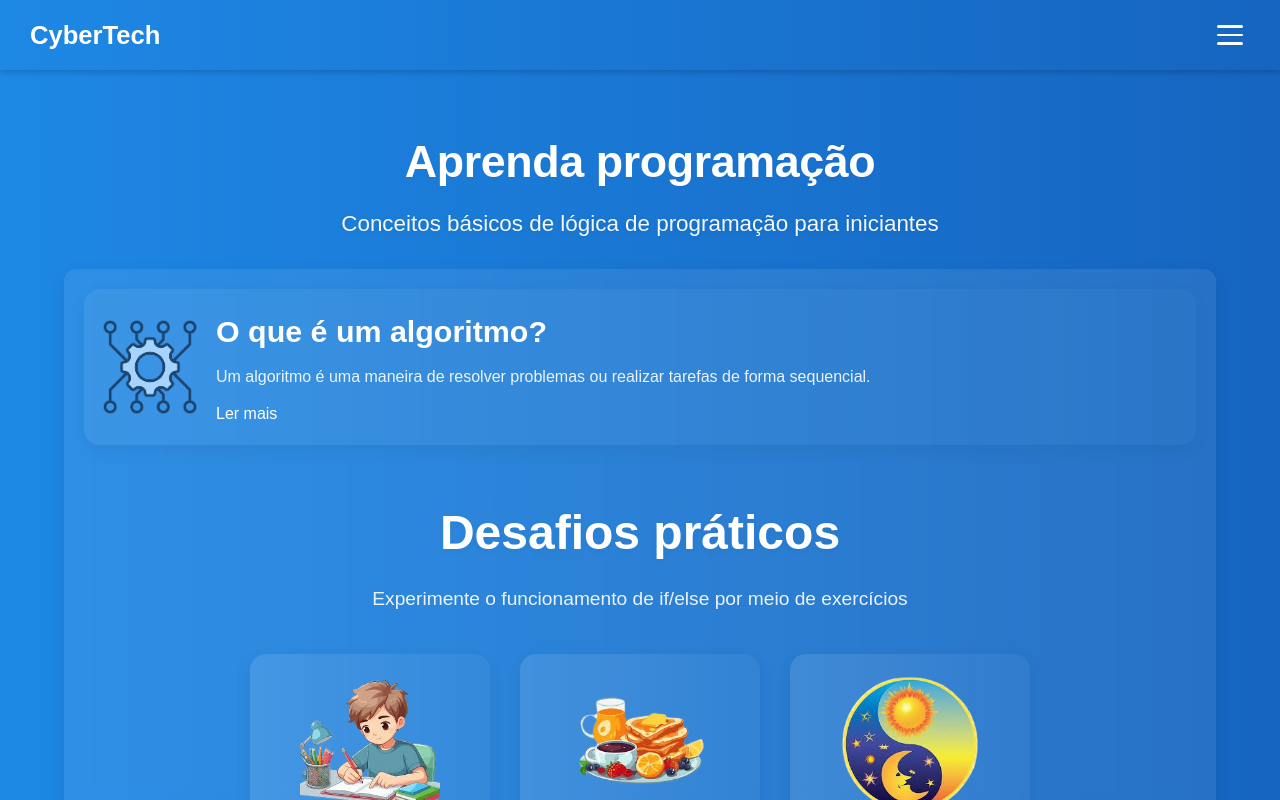
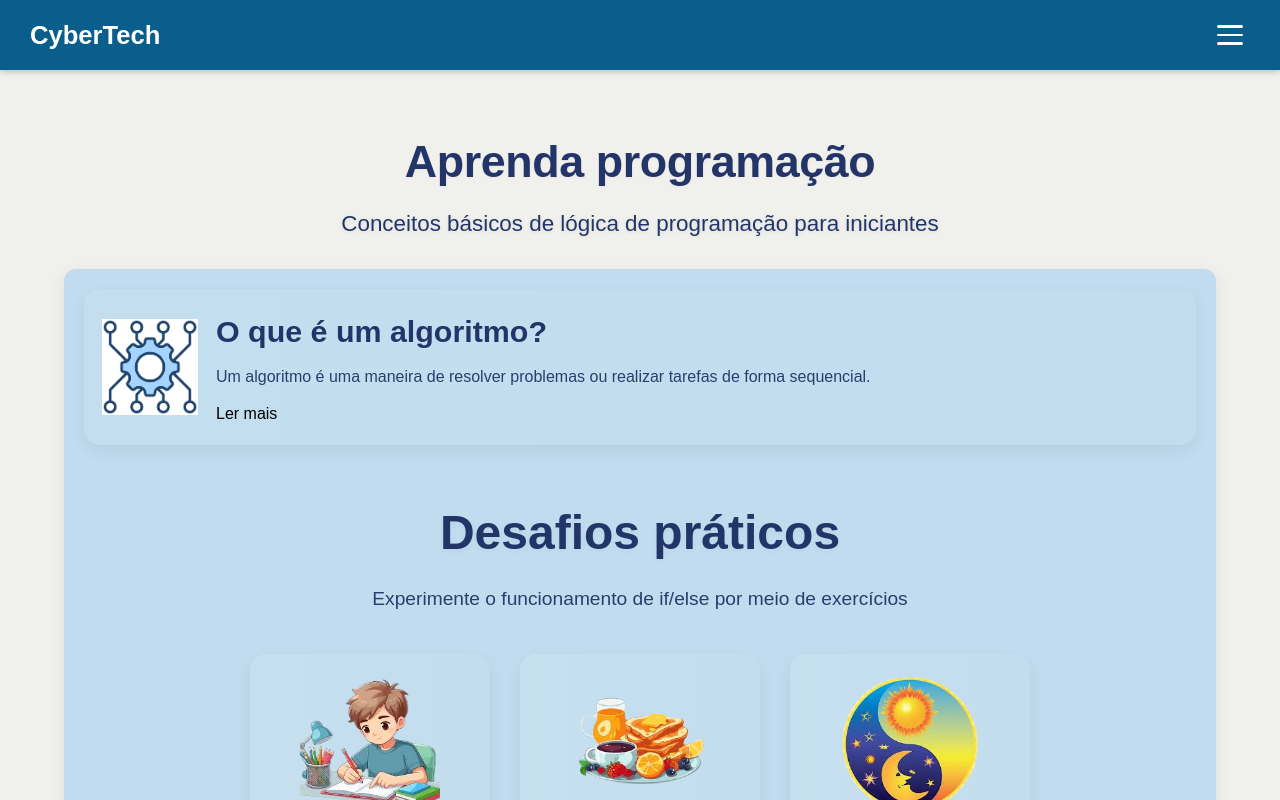
Before and after one commit to ErickEstavarenco/cyber-tech-, a React (Vite) app: page / in a window 1280 px wide. Built offline with nearby package versions, Linux system fonts and the light colour scheme; no server answers.

Commit message:
(Nova Visualizaçao) Page

```diff
--- a/src/components/Footer.module.css
+++ b/src/components/Footer.module.css
@@ -1,7 +1,7 @@
 /* src/components/Footer.module.css */
 .footer {
   /* Mesma cor EXATA do cabeçalho - gradiente azul */
-  background: linear-gradient(90deg, #0d6efd 0%, #3b9dff 100%) !important;
+  background: #095e8b;
   color: var(--color-text-light);
   padding: 1.5rem 0 !important;
   margin: 0 !important;
@@ -26,9 +26,9 @@
 }
 
 .footerContainer p {
+  color: #ffffff;
   margin: 0;
   font-size: 0.9rem;
-  opacity: 0.8;
 }
 
 .footerLinks {
@@ -38,7 +38,7 @@
 
 .footerLinks a {
   font-size: 0.9rem;
-  color: var(--color-text-light);
+  color: #ffffff;
   text-decoration: none;
   opacity: 0.8;
   transition: opacity 0.2s;
--- a/src/components/Header.module.css
+++ b/src/components/Header.module.css
@@ -5,7 +5,7 @@
   left: 0;
   width: 100%;
   height: 70px;
-  background: linear-gradient(90deg, #1e88e5, #1565c0);
+  background: #095e8b;
   color: white;
   display: flex;
   justify-content: space-between;
--- a/src/pages/Cadastro/Cadastro.module.css
+++ b/src/pages/Cadastro/Cadastro.module.css
@@ -10,7 +10,7 @@
 }
 
 .loginCard {
-  background: #FFFFFF !important; /* Fundo BRANCO sólido para contraste */
+  background: #095e8b !important; /* Fundo BRANCO sólido para contraste */
   border: 1px solid rgba(0, 0, 0, 0.15);
   padding: 2.5rem 2rem;
   border-radius: 12px;
@@ -27,13 +27,13 @@
   margin-bottom: 0.75rem;
   font-weight: 700;
   font-size: 1.875rem;
-  color: #1e293b; /* Texto ESCURO para contraste */
+  color: #ffffff; /* Texto para contraste */
   letter-spacing: -0.02em;
 }
 
 .loginSubtitle {
   text-align: center;
-  color: #64748b; /* Cinza mais escuro para melhor legibilidade */
+  color: #ffffff; /* Cinza mais escuro para melhor legibilidade */
   margin-bottom: 2rem;
   font-size: 0.95rem;
 }
@@ -46,7 +46,7 @@
   display: block;
   margin-bottom: 0.625rem;
   font-weight: 600;
-  color: #1e293b; /* Texto escuro */
+  color: #ffffff; /* Texto escuro */
   font-size: 0.9rem;
   letter-spacing: 0.01em;
 }
@@ -64,8 +64,8 @@
 }
 
 .formGroup input:hover {
-  border-color: #cbd5e1;
-  background-color: #f8fafc;
+  transform: translateY(-2px);
+  box-shadow: 0 6px 20px rgba(0, 0, 0, 0.4);
 }
 
 .formGroup input::placeholder {
@@ -98,7 +98,7 @@
 
 .loginButton:hover {
   transform: translateY(-2px);
-  box-shadow: 0 6px 20px rgba(13, 110, 253, 0.4);
+  box-shadow: 0 6px 20px rgba(0, 0, 0, 0.4);
 }
 
 .loginButton:disabled {
@@ -112,7 +112,7 @@
   margin-top: 2rem;
   padding-top: 2rem;
   border-top: 1px solid #e5e7eb;
-  color: #64748b; /* Cinza mais escuro */
+  color: #ffffff; /* Cinza mais escuro */
   font-size: 0.9rem;
 }
 
--- a/src/pages/Home/Home.module.css
+++ b/src/pages/Home/Home.module.css
@@ -24,7 +24,7 @@
 .mainTitle {
     font-size: 2.8rem;
     margin-bottom: 10px;
-    color: #ffffff;
+    color: #233568;
     font-weight: 700;
     text-shadow: 0 1px 3px rgba(0, 0, 0, 0.04);
     letter-spacing: -0.4px;
@@ -34,7 +34,7 @@
     font-size: 1.4rem;
     font-weight: 400;
     margin: 0;
-    color: rgba(255, 255, 255, 0.95);
+    color:#233568;
     line-height: 1.4;
     text-shadow: 0 1px 4px rgba(0, 0, 0, 0.1);
     max-width: 600px;
@@ -62,6 +62,7 @@
 
 .infoCardIcon {
     /* Ícone quadrado menor */
+    background-color: #ffffff;
     width: 96px;
     height: 96px;
     margin-right: 18px; /* Menos espaço */
@@ -73,14 +74,14 @@
     font-size: 1.9rem;
     margin-top: 0;
     margin-bottom: 8px;
-    color: #ffffff;
+    color: #233568;
     text-shadow: none;
     font-weight: 700;
 }
 .infoText p {
     margin-bottom: 12px;
     opacity: 0.95;
-    color: rgba(255, 255, 255, 0.95);
+    color: #233568;
     font-size: 1rem;
 }
 
@@ -94,14 +95,14 @@
     font-size: 3rem;
     margin-bottom: 12px;
     font-weight: 700;
-    color: #ffffff;
+    color: #233568;
     text-shadow: 0 2px 6px rgba(0, 0, 0, 0.04);
 }
 .challengesSection p {
     font-size: 1.2rem;
     opacity: 0.95;
     margin-bottom: 40px;
-    color: rgba(255, 255, 255, 0.95);
+    color: #233568;
 }
 .challengeCardsList {
     display: flex;
--- a/src/pages/Login/Login.module.css
+++ b/src/pages/Login/Login.module.css
@@ -10,7 +10,7 @@
 }
 
 .loginCard {
-  background: #FFFFFF !important; /* Fundo BRANCO sólido para contraste */
+  background: #095e8b !important; /* Fundo BRANCO sólido para contraste */
   border: 1px solid rgba(0, 0, 0, 0.15);
   padding: 2.5rem 2rem;
   border-radius: 12px;
@@ -27,13 +27,13 @@
   margin-bottom: 0.75rem;
   font-weight: 700;
   font-size: 1.875rem;
-  color: #1e293b; /* Texto ESCURO para contraste */
+  color: #ffffff; /* Texto ESCURO para contraste */
   letter-spacing: -0.02em;
 }
 
 .loginSubtitle {
   text-align: center;
-  color: #64748b; /* Cinza mais escuro para melhor legibilidade */
+  color: #ffffff; /* Cinza mais escuro para melhor legibilidade */
   margin-bottom: 2rem;
   font-size: 0.95rem;
 }
@@ -62,9 +62,10 @@
 }
 
 .formGroup input:hover {
-  border-color: #cbd5e1;
-  background-color: #f8fafc;
+   transform: translateY(-2px);
+  box-shadow: 0 6px 20px rgba(0, 0, 0, 0.4);
 }
+
 
 .formGroup input::placeholder {
   color: #94a3b8;
@@ -93,7 +94,7 @@
 
 .loginButton:hover {
   transform: translateY(-2px);
-  box-shadow: 0 6px 20px rgba(13, 110, 253, 0.4);
+  box-shadow: 0 6px 20px rgba(0, 0, 0, 0.4);
 }
 
 .loginButton:disabled {
@@ -107,12 +108,12 @@
   margin-top: 2rem;
   padding-top: 2rem;
   border-top: 1px solid #e5e7eb;
-  color: #64748b; /* Cinza mais escuro */
+  color: #ffffff; /* Cinza mais escuro */
   font-size: 0.9rem;
 }
 
 .switchAuth a {
-  color: #0d6efd; /* Azul mais vibrante */
+  color: #0d6efd; /* Azul Cadastre-se */
   text-decoration: none;
   font-weight: 600;
   transition: color 0.2s;
--- a/src/styles/globals.css
+++ b/src/styles/globals.css
@@ -13,11 +13,11 @@
 :root {
   --color-primary: #0d6efd;           /* Azul padrão */
   --color-primary-light: #3b9dff;     /* Azul claro */
-  --color-gradient-start: #1e88e5;    /* Gradiente início (azul) */
+  --color-gradient-start: #F0F0EC;    /* Gradiente início (azul) */
   --color-gradient-end: #1565c0;      /* Gradiente final (azul escuro) */
   --color-bg-light: #f4f9ff;          /* Fundo claro */
-  --color-text-dark: #1e293b;         /* Texto principal */
-  --color-text-light: #ffffff;        /* Texto claro */
+  --color-text-dark: #ffffff;         /* Texto principal */
+  --color-text-light: #000000;        /* Texto claro */
   --header-height: 90px;              /* Cabeçalho maior */
   --color-shadow: rgba(0, 0, 0, 0.15);
 }
@@ -31,7 +31,7 @@ body {
 }
 
 body {
-  background: linear-gradient(90deg, var(--color-gradient-start) 0%, var(--color-gradient-end) 100%);
+  background:var(--color-gradient-start);
   color: var(--color-text-dark);
   min-height: 100vh;
   line-height: 1.6;
@@ -94,10 +94,10 @@ main {
 .container {
   padding: 1.25rem;
   border-radius: 12px;
-  background: rgba(255, 255, 255, 0.08);
+  background: #c0dcee;/* ===========================AQUI*=========================*/
   backdrop-filter: blur(6px);
   box-shadow: 0 6px 18px rgba(0, 0, 0, 0.08);
-  color: var(--color-text-dark);
+
 }
 
 /* ===== RODAPÉ ===== */
```
Also changed, not shown: 1 other file (tests, documents, lock files or other folders).
